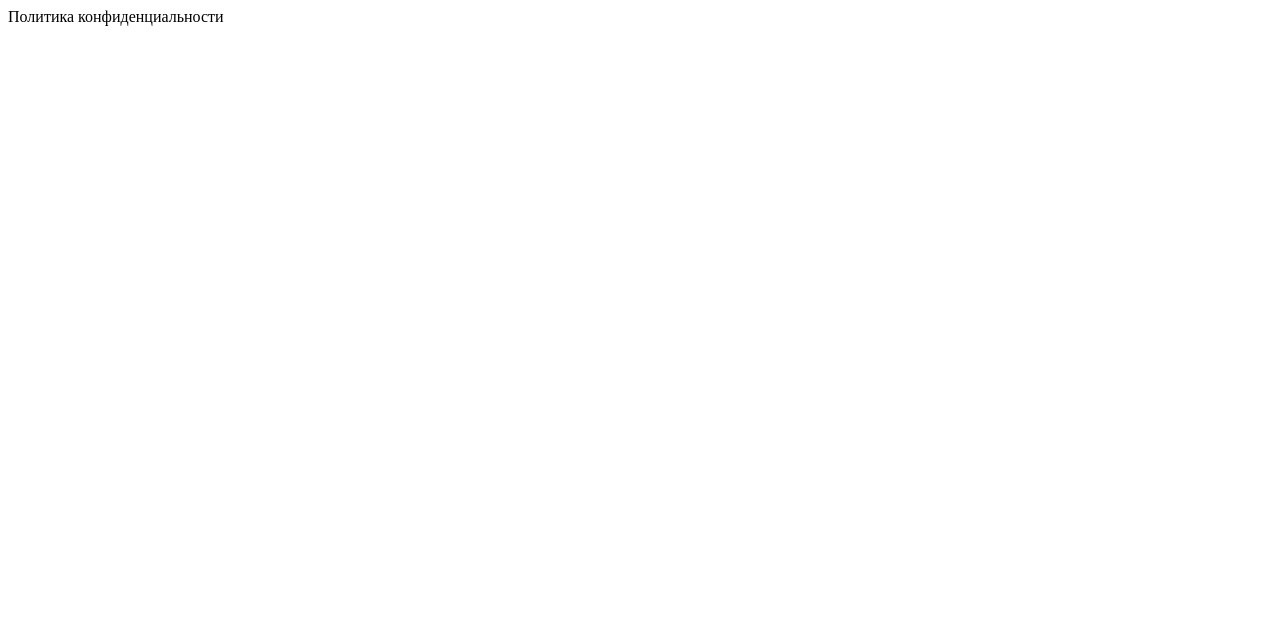
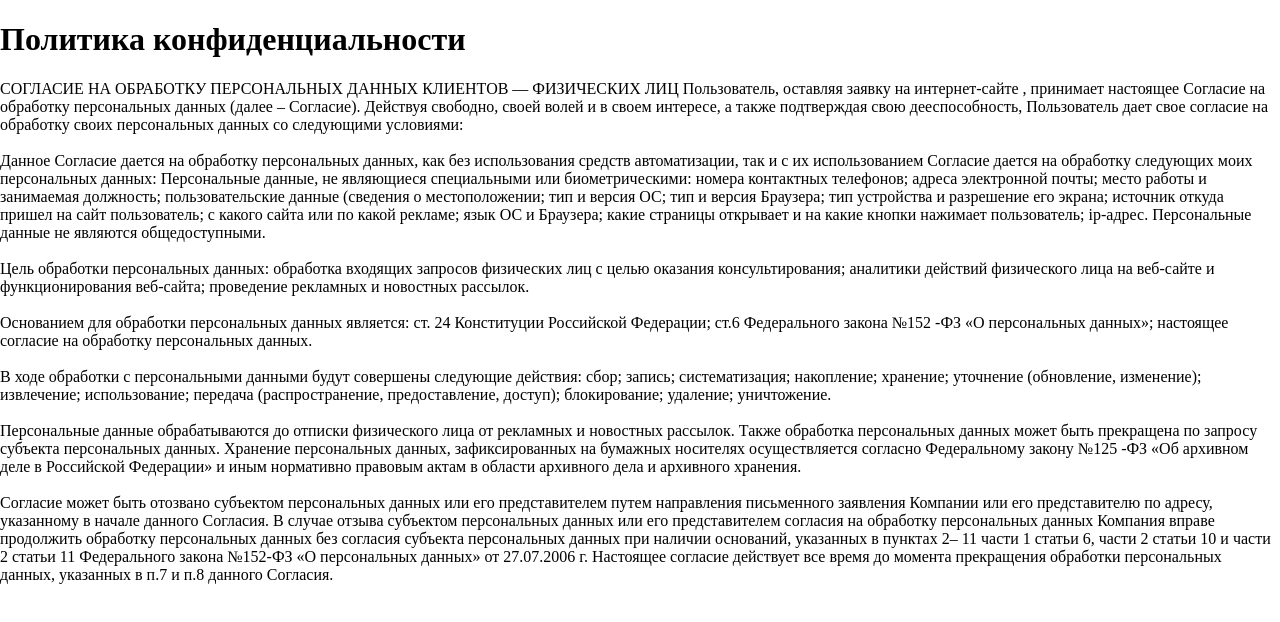
Before and after one commit to avzakhman/avzakhman.github.io, a plain HTML site: page ufaimplants/conf.html in a window 1280 px wide. Drawn offline with Linux system fonts and the light colour scheme.

Commit message:
Update conf.html

```diff
--- a/ufaimplants/conf.html
+++ b/ufaimplants/conf.html
@@ -1 +1,39 @@
-<!DOCTYPE html><html lang="en"><head><meta charset="UTF-8"><meta http-equiv="X-UA-Compatible" content="IE=edge"><meta name="viewport" content="width=device-width,initial-scale=1"><title>Политика конфиденциальности</title><link rel="shortcut icon" href="img/favicon.ico" type="image/x-icon"></head><body>Политика конфиденциальности</body></html>
+<!DOCTYPE html>
+<html lang="en">
+<head>
+    <meta charset="UTF-8">
+    <meta http-equiv="X-UA-Compatible" content="IE=edge">
+    <meta name="viewport" content="width=device-width, initial-scale=1.0">
+    <title>Политика конфиденциальности</title>
+    <link rel="shortcut icon" href="img/favicon.ico" type="image/x-icon">
+</head>
+<body style="max-width: 1440px; margin: 0 auto;">
+    <h1>Политика конфиденциальности</h1>
+    <p>
+        СОГЛАСИЕ НА ОБРАБОТКУ ПЕРСОНАЛЬНЫХ ДАННЫХ КЛИЕНТОВ — ФИЗИЧЕСКИХ ЛИЦ Пользователь, оставляя заявку на интернет-сайте , принимает настоящее Согласие на обработку персональных данных (далее – Согласие). Действуя свободно, своей волей и в своем интересе, а также подтверждая свою дееспособность, Пользователь дает свое согласие на обработку своих персональных данных со следующими условиями:
+        <br>
+        <br>
+        Данное Согласие дается на обработку персональных данных, как без использования средств автоматизации, так и с их использованием
+        Согласие дается на обработку следующих моих персональных данных: Персональные данные, не являющиеся специальными или биометрическими: номера контактных телефонов; адреса электронной почты; место работы и занимаемая должность; пользовательские данные (сведения о местоположении; тип и версия ОС; тип и версия Браузера; тип устройства и разрешение его экрана; источник откуда пришел на сайт пользователь; с какого сайта или по какой рекламе; язык ОС и Браузера; какие страницы открывает и на какие кнопки нажимает пользователь; ip-адрес.
+        Персональные данные не являются общедоступными.
+        <br>
+        <br>
+        Цель обработки персональных данных: обработка входящих запросов физических лиц с целью оказания консультирования; аналитики действий физического лица на веб-сайте и функционирования веб-сайта; проведение рекламных и новостных рассылок.
+        <br>
+        <br>
+        Основанием для обработки персональных данных является: ст. 24 Конституции Российской Федерации; ст.6 Федерального закона №152 -ФЗ «О персональных данных»; настоящее согласие на обработку персональных данных.
+        <br>
+        <br>
+        В ходе обработки с персональными данными будут совершены следующие действия: сбор; запись; систематизация; накопление; хранение; уточнение (обновление, изменение); извлечение; использование; передача (распространение, предоставление, доступ); блокирование; удаление; уничтожение.
+        <br>
+        <br>
+        Персональные данные обрабатываются до отписки физического лица от рекламных и новостных рассылок. Также обработка персональных данных может быть прекращена по запросу субъекта персональных данных. Хранение персональных данных, зафиксированных на бумажных носителях осуществляется согласно Федеральному закону №125 -ФЗ «Об архивном деле в Российской Федерации» и иным нормативно правовым актам в области архивного дела и архивного хранения.
+        <br>
+        <br>
+        Согласие может быть отозвано субъектом персональных данных или его представителем путем направления письменного заявления Компании или его представителю по адресу, указанному в начале данного Согласия.
+        В случае отзыва субъектом персональных данных или его представителем согласия на обработку персональных данных Компания вправе продолжить обработку персональных данных без согласия субъекта персональных данных при наличии оснований, указанных в пунктах 2– 11 части 1 статьи 6, части 2 статьи 10 и части 2 статьи 11 Федерального закона №152-ФЗ «О персональных данных» от 27.07.2006 г.
+        Настоящее согласие действует все время до момента прекращения обработки персональных данных, указанных в п.7 и п.8 данного Согласия.
+    </p>
+
+</body>
+</html>
```
